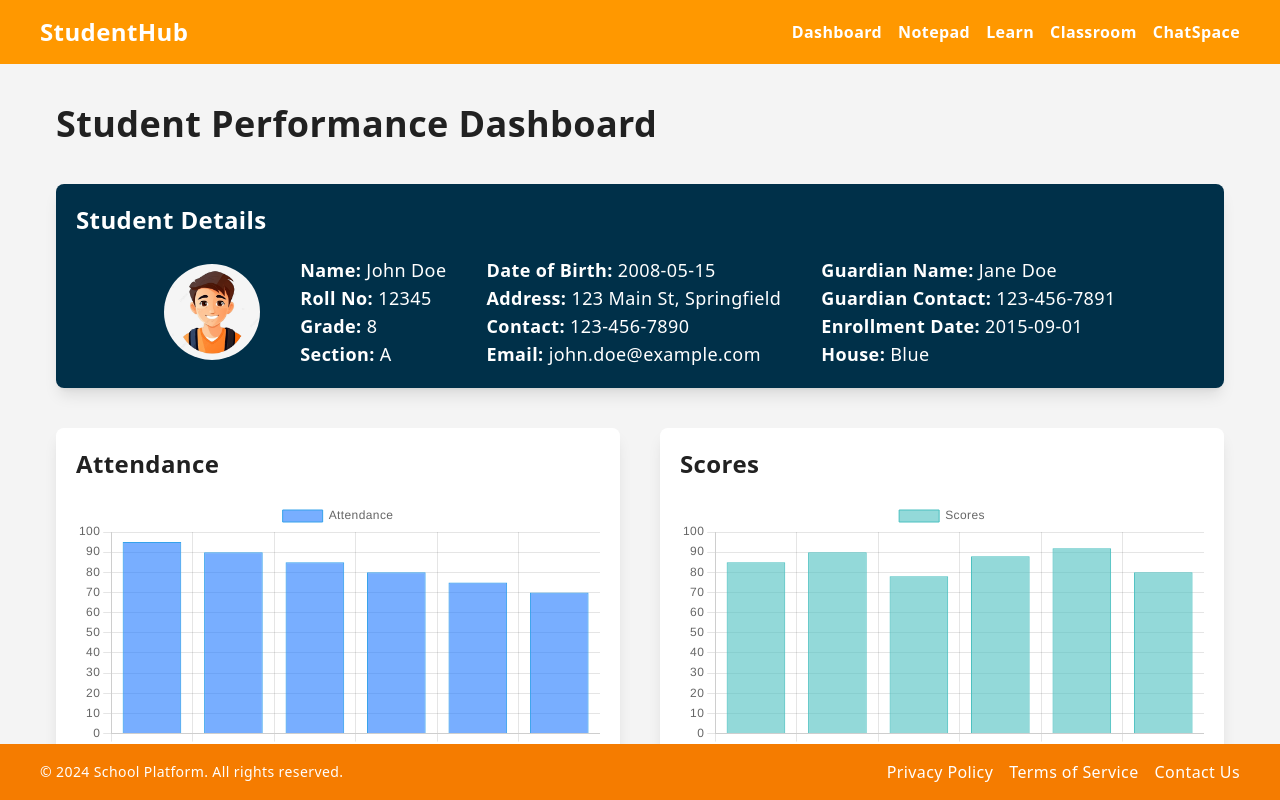
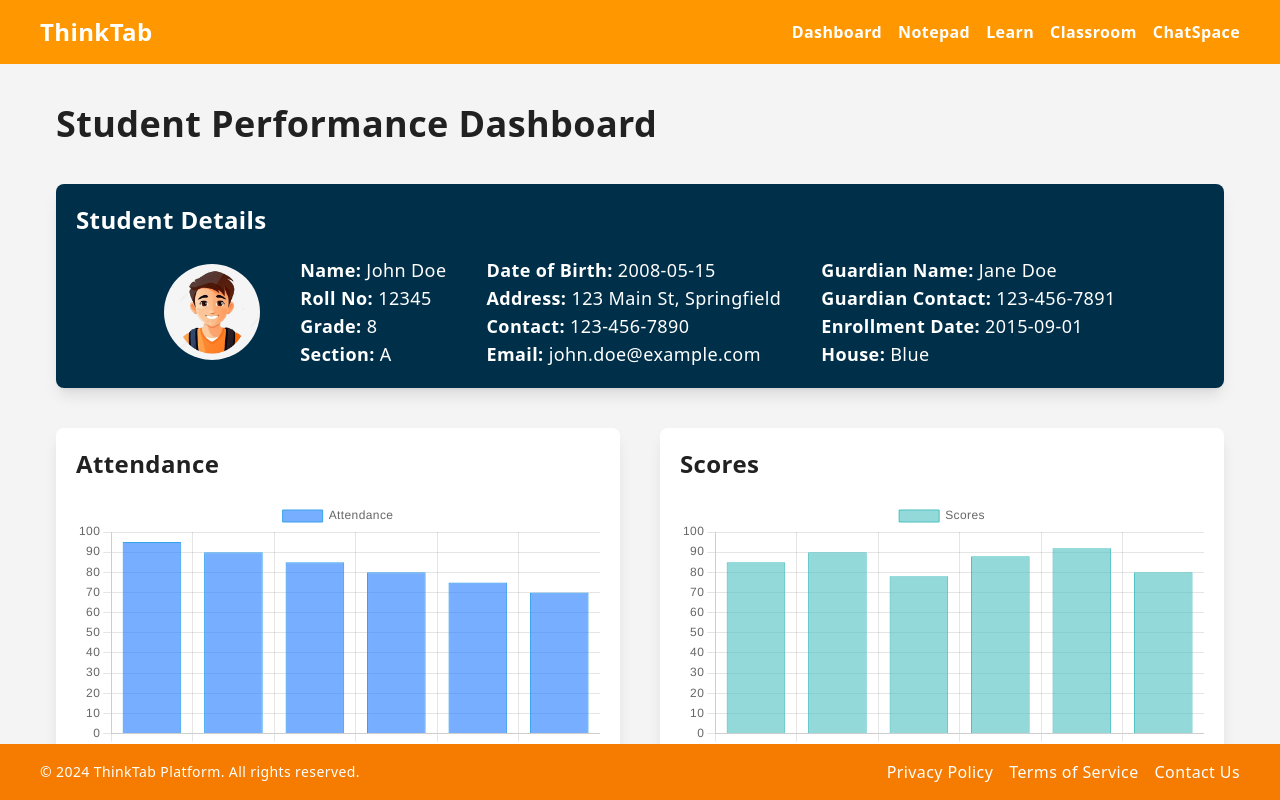
Before and after one commit to Kraizan/ThinkTab, a React (Vite) app: page / in a window 1280 px wide. Built offline with nearby package versions, Linux system fonts and the light colour scheme.

Commit message:
changed name to ThinkTab

```diff
--- a/index.html
+++ b/index.html
@@ -4,7 +4,7 @@
     <meta charset="UTF-8" />
 
     <meta name="viewport" content="width=device-width, initial-scale=1.0" />
-    <title>StudentHub</title>
+    <title>ThinkTab</title>
     <link rel="icon" href="/favicon.ico" sizes="48x48" />
     <link rel="icon" href="/logo.svg" sizes="any" type="image/svg+xml" />
     <link rel="apple-touch-icon" href="/apple-touch-icon-180x180.png" />
--- a/package.json
+++ b/package.json
@@ -1,5 +1,5 @@
 {
-  "name": "studenthub",
+  "name": "thinktab",
   "private": true,
   "version": "0.0.0",
   "type": "module",
--- a/src/components/commons/Footer.jsx
+++ b/src/components/commons/Footer.jsx
@@ -4,7 +4,7 @@ const Footer = () => {
   return (
     <footer className="fixed bottom-0 w-full h-14 flex justify-between items-center bg-primary-dark text-text-light py-4 px-10">
       <p className="text-sm">
-        &copy; 2024 School Platform. All rights reserved.
+        &copy; 2024 ThinkTab Platform. All rights reserved.
       </p>
       <div className="flex space-x-4">
         <a href="#" className="text-text-light hover:text-text">
--- a/src/components/commons/Navbar.jsx
+++ b/src/components/commons/Navbar.jsx
@@ -11,10 +11,10 @@ const navbarOptions = [
 const Navbar = () => {
   return (
     <div className="fixed top-0 w-full h-16 bg-primary text-text-light px-10 flex justify-between items-center">
-      <div className="font-bold text-2xl">StudentHub</div>
+      <div className="font-bold text-2xl">ThinkTab</div>
       <div className="flex gap-x-4 text-md font-semibold">
         {navbarOptions.map((option, index) => (
-          <a key={index} href={option.path} className="">
+          <a key={index} href={option.path} className="hover:text-text-dark">
             {option.name}
           </a>
         ))}
--- a/vite.config.js
+++ b/vite.config.js
@@ -17,10 +17,10 @@ export default defineConfig({
       },
 
       manifest: {
-        name: "StudentHub",
-        short_name: "StudentHub",
+        name: "ThinkTab",
+        short_name: "ThinkTab",
         description:
-          "A unified platform for all school requirements of students.",
+          "The Classroom of Tomorrow.",
         theme_color: "#ffffff",
         icons: [
           {
```
Also changed, not shown: 1 other file (tests, documents, lock files or other folders).
